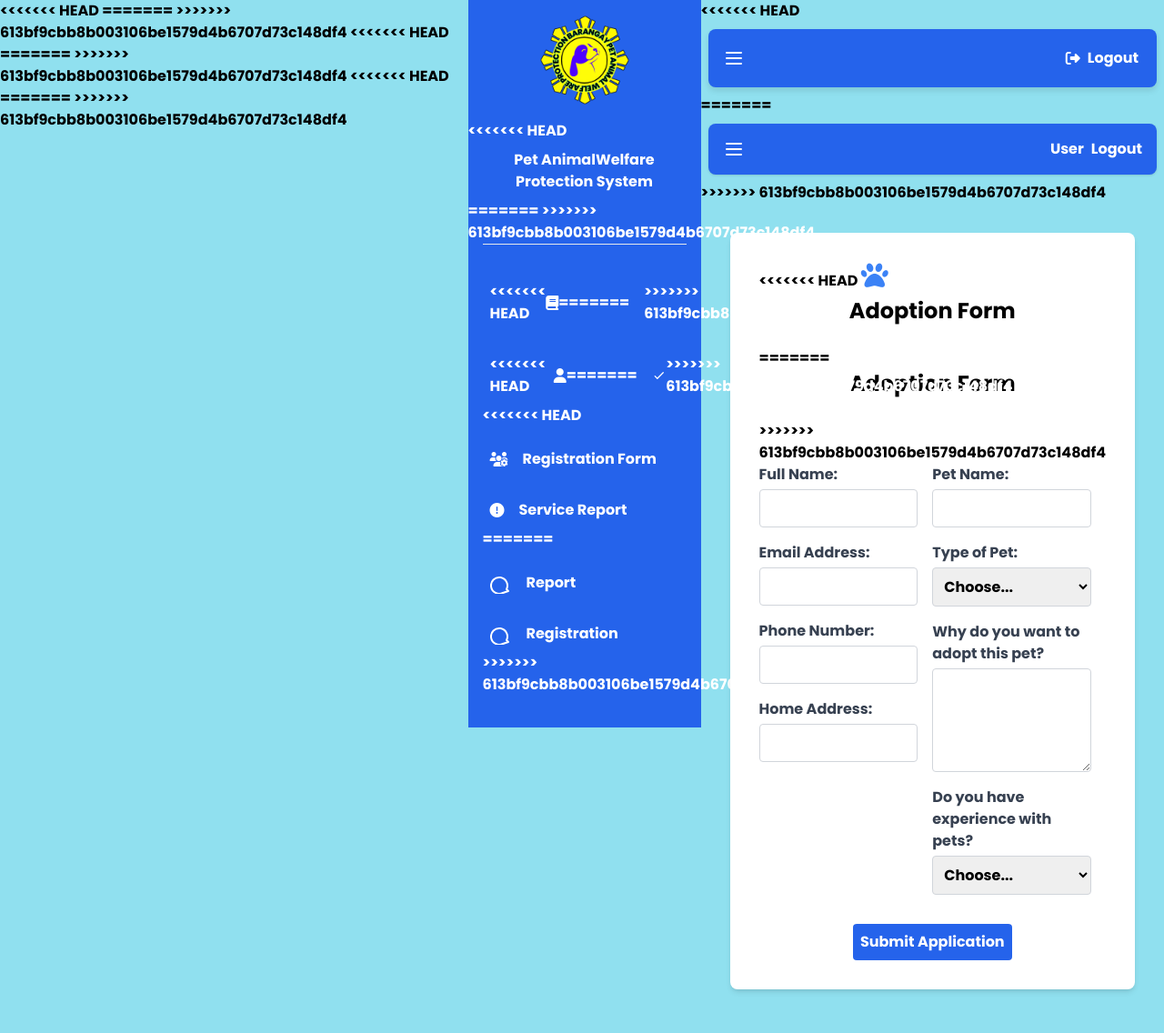
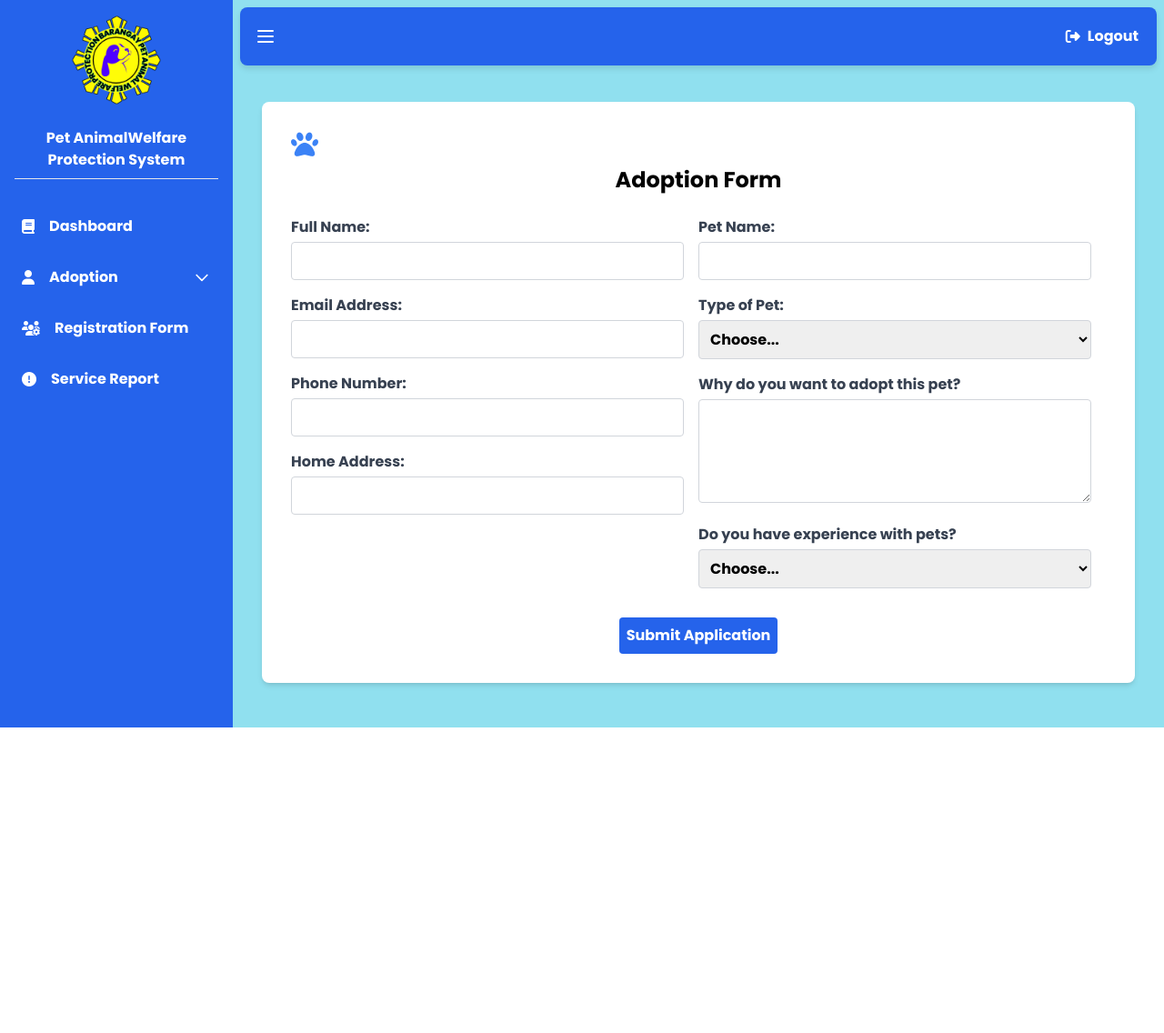
Before and after one commit to Wendhil/petlog, a PHP site: page /user/user_adoption.php in a window 1280 px wide. Shown: the whole page at 91% size. After the commit the page ends 800 px from the top, so only its background shows below. Run offline with PHP 8.4, Linux system fonts and the light colour scheme; a user stored in the database is signed in; some libraries are stand-ins or nearby versions.

Commit message:
fixing some error

```diff
--- a/user/disc/partials/navbar.php
+++ b/user/disc/partials/navbar.php
@@ -1,7 +1,4 @@
 
-
-
-<<<<<<< HEAD
 <!-- Font and Icon CSS Links -->
 <link href="https://fonts.googleapis.com/css2?family=Poppins:wght@100;400;500;700&display=swap" rel="stylesheet">
 <link rel="stylesheet" href="https://cdnjs.cloudflare.com/ajax/libs/font-awesome/6.6.0/css/all.min.css" integrity="sha512-Kc323vGBEqzTmouAECnVceyQqyqdsSiqLQISBL29aUW4U/M7pSPA/gEUZQqv1cwx4OnYxTxve5UMg5GT6L4JJg==" crossorigin="anonymous" referrerpolicy="no-referrer" />
@@ -95,16 +92,3 @@
     // Attach the closeModal function to the Cancel button
     document.getElementById('cancelBtn').onclick = closeModal;
 </script>
-=======
-<header class="bg-blue-600 shadow p-4 m-2 flex items-center justify-between rounded-lg">
-      <button id="sidebarToggle" class="text-white focus:outline-none ">
-        <svg xmlns="http://www.w3.org/2000/svg" class="h-6 w-6" fill="none" viewBox="0 0 24 24" stroke="currentColor">
-          <path stroke-linecap="round" stroke-linejoin="round" stroke-width="2" d="M4 6h16M4 12h16M4 18h16" />
-        </svg>
-      </button>
-      <div class="flex gap-2 text-white">
-        <h2>User</h2>
-        <a href="../logout.php">Logout</a>
-      </div>
-    </header>
->>>>>>> 613bf9cbb8b003106be1579d4b6707d73c148df4
--- a/user/disc/partials/sidebar.php
+++ b/user/disc/partials/sidebar.php
@@ -1,4 +1,3 @@
-<<<<<<< HEAD
 <link rel="stylesheet" href="https://cdnjs.cloudflare.com/ajax/libs/font-awesome/6.6.0/css/all.min.css" integrity="sha512-Kc323vGBEqzTmouAECnVceyQqyqdsSiqLQISBL29aUW4U/M7pSPA/gEUZQqv1cwx4OnYxTxve5UMg5GT6L4JJg==" crossorigin="anonymous" referrerpolicy="no-referrer" />
 <link href="https://fonts.googleapis.com/css2?family=Poppins:wght@100;200;300;400;500;600;700;800;900&display=swap" rel="stylesheet">
 
@@ -8,8 +7,6 @@
 }
   </style>
 
-=======
->>>>>>> 613bf9cbb8b003106be1579d4b6707d73c148df4
 <div id="sidebar" class="bg-blue-600 text-white w-64 transition-width duration-300 min-h-screen flex flex-col sidebar-expanded">
     <div class="flex justify-center ">
       <div class="flex justify-center p-4 ">
@@ -21,38 +18,23 @@
         </svg>
       </button>
     </div>
-<<<<<<< HEAD
     <a href="user_dashboard.php" data-content="dashboard" class="text-center font-bold space-x-4 p-2 ">
         <span class="sidebar-text">Pet AnimalWelfare Protection System</span>
       </a>
-=======
->>>>>>> 613bf9cbb8b003106be1579d4b6707d73c148df4
     <hr class="mx-4">
     <!-- Sidebar Links -->
     <nav class="flex-1 flex flex-col space-y-4 mt-4 p-4">
 
       <a href="user_dashboard.php" data-content="dashboard" class="flex items-center space-x-4 p-2 hover:bg-blue-700 rounded">
-<<<<<<< HEAD
 
       <i class="fa-solid fa-book"></i>
-=======
-        <svg xmlns="http://www.w3.org/2000/svg" class="h-6 w-6" fill="none" viewBox="0 0 24 24" stroke="currentColor">
-          <path stroke-linecap="round" stroke-linejoin="round" stroke-width="2" d="M3 12l2-2m0 0l7-7 7 7M13 5v6m-6 6v-3a9 9 0 009-9" />
-        </svg>
->>>>>>> 613bf9cbb8b003106be1579d4b6707d73c148df4
         <span class="sidebar-text">Dashboard</span>
       </a>
 
       <div class="relative">
         <button onclick="toggleDropdown('adoptionDropdownContent', 'adoptionArrowIcon')" class="flex items-center justify-between p-2 w-full text-left hover:bg-blue-700 rounded transition duration-300">
           <div class="flex items-center space-x-4">
-<<<<<<< HEAD
           <i class="fa-solid fa-user"></i>
-=======
-            <svg xmlns="http://www.w3.org/2000/svg" class="h-6 w-6" fill="none" viewBox="0 0 24 24" stroke="currentColor">
-              <path stroke-linecap="round" stroke-linejoin="round" stroke-width="2" d="M5 13l4 4L19 7" />
-            </svg>
->>>>>>> 613bf9cbb8b003106be1579d4b6707d73c148df4
             <span class="sidebar-text">Adoption</span>
           </div>
           <svg id="adoptionArrowIcon" class="sidebar-text h-5 w-5 transform transition-transform duration-300" fill="none" viewBox="0 0 24 24" stroke="currentColor">
@@ -60,18 +42,12 @@
           </svg>
         </button>
         <div id="adoptionDropdownContent" class="ml-10 text-gray-200 hidden">
-<<<<<<< HEAD
        <a href="user_petview.php" data-content="adoptionView" class="sidebar-text block p-2 hover:bg-blue-700 rounded content-link">Our animals</a></span>
        <a href="user_adoption.php" data-content="adoptionForm" class="sidebar-text block p-2 hover:bg-blue-700 rounded content-link">Adoption Form</a></span>
-=======
-          <a href="user_petview.php" data-content="adoptionView" class="sidebar-text block p-2 hover:bg-blue-700 rounded content-link">Our animals</a>
-          <a href="user_adoption.php" data-content="adoptionForm" class="sidebar-text block p-2 hover:bg-blue-700 rounded content-link">Adoption Form</a>
->>>>>>> 613bf9cbb8b003106be1579d4b6707d73c148df4
           <a href=""></a>
         </div>
       </div>
 
-<<<<<<< HEAD
       <a href="user_register.php" class="flex items-center space-x-4 p-2 hover:bg-blue-700 rounded content-link">
       <i class="fa-solid fa-users-gear"></i>
         <span class="sidebar-text">Registration Form</span>
@@ -83,21 +59,5 @@
       </a>
 
 
-=======
-
-      <a href="user_report.php" data-content="registration" class="flex items-center space-x-4 p-2 hover:bg-blue-700 rounded content-link">
-        <svg xmlns="http://www.w3.org/2000/svg" class="h-6 w-6" fill="none" viewBox="0 0 24 24" stroke="currentColor">
-          <path stroke-linecap="round" stroke-linejoin="round" stroke-width="2" d="M20 21l-2-2a9 9 0 10-3.965 3.965L20 21z" />
-        </svg>
-        <span class="sidebar-text">Report</span>
-      </a>
-
-      <a href="user_register.php" class="flex items-center space-x-4 p-2 hover:bg-blue-700 rounded content-link">
-        <svg xmlns="http://www.w3.org/2000/svg" class="h-6 w-6" fill="none" viewBox="0 0 24 24" stroke="currentColor">
-          <path stroke-linecap="round" stroke-linejoin="round" stroke-width="2" d="M20 21l-2-2a9 9 0 10-3.965 3.965L20 21z" />
-        </svg>
-        <span class="sidebar-text">Registration</span>
-      </a>
->>>>>>> 613bf9cbb8b003106be1579d4b6707d73c148df4
     </nav>
   </div>
--- a/user/user_adoption.php
+++ b/user/user_adoption.php
@@ -87,10 +87,6 @@ if ($_SERVER['REQUEST_METHOD'] == 'POST') {
 ?>
 
 
-<<<<<<< HEAD
-
-=======
->>>>>>> 613bf9cbb8b003106be1579d4b6707d73c148df4
 <!DOCTYPE html>
 <html lang="en">
 <head>
@@ -104,7 +100,6 @@ if ($_SERVER['REQUEST_METHOD'] == 'POST') {
 <link href="https://fonts.googleapis.com/css2?family=Poppins:ital,wght@0,100;0,200;0,300;0,400;0,500;0,600;0,700;0,800;0,900;1,100;1,200;1,300;1,400;1,500;1,600;1,700;1,800;1,900&display=swap" rel="stylesheet">
   <link rel="stylesheet" href="css/style.css">
 </head>
-<<<<<<< HEAD
 <style>
    body {
             font-family: 'Poppins', sans-serif;
@@ -113,9 +108,6 @@ if ($_SERVER['REQUEST_METHOD'] == 'POST') {
         }
 </style>
 <body class="flex bg-[#90e0ef]">
-=======
-<body class="flex">
->>>>>>> 613bf9cbb8b003106be1579d4b6707d73c148df4
 
   <!-- Sidebar -->
   <?php include ('disc/partials/sidebar.php'); ?>
@@ -128,11 +120,7 @@ if ($_SERVER['REQUEST_METHOD'] == 'POST') {
     <!-- Main Content Area -->
     <main id="mainContent" class="p-8">
       <form action="" method="POST" class="bg-white p-8 rounded-lg shadow-md w-full">
-<<<<<<< HEAD
       <i class="fas fa-paw text-3xl text-blue-500 mb-2"></i> <h2 class="text-2xl font-bold mb-6 text-center">Adoption Form</h2>
-=======
-        <h2 class="text-2xl font-bold mb-6 text-center">Adoption Form</h2>
->>>>>>> 613bf9cbb8b003106be1579d4b6707d73c148df4
         <div class="grid grid-cols-2">
           <div class="">
             <div class="mb-4 mr-4">
--- a/user/user_dashboard.php
+++ b/user/user_dashboard.php
@@ -18,7 +18,6 @@ checkAccess('user');
 <link href="https://fonts.googleapis.com/css2?family=Poppins:ital,wght@0,100;0,200;0,300;0,400;0,500;0,600;0,700;0,800;0,900;1,100;1,200;1,300;1,400;1,500;1,600;1,700;1,800;1,900&display=swap" rel="stylesheet">
   <link rel="stylesheet" href="disc/css/style.css">
 </head>
-<<<<<<< HEAD
 <style>
   body {
             font-family: 'Poppins', sans-serif;
@@ -28,9 +27,6 @@ checkAccess('user');
 </style>
 
 <body class="flex bg-[#90e0ef] ">
-=======
-<body class="flex bg-gray-100 ">
->>>>>>> 613bf9cbb8b003106be1579d4b6707d73c148df4
 
   <!-- Sidebar -->
 <?php include('disc/partials/sidebar.php');?>
--- a/user/user_petview.php
+++ b/user/user_petview.php
@@ -16,7 +16,6 @@ checkAccess('user');
 <link href="https://fonts.googleapis.com/css2?family=Poppins:ital,wght@0,100;0,200;0,300;0,400;0,500;0,600;0,700;0,800;0,900;1,100;1,200;1,300;1,400;1,500;1,600;1,700;1,800;1,900&display=swap" rel="stylesheet">
   <link rel="stylesheet" href="disc/css/style.css">
 </head>
-<<<<<<< HEAD
 <style>
    body {
             font-family: 'Poppins', sans-serif;
@@ -25,9 +24,6 @@ checkAccess('user');
         }
 </style>
 <body class="flex bg-[#90e0ef]">
-=======
-<body class="flex bg-gray-300">
->>>>>>> 613bf9cbb8b003106be1579d4b6707d73c148df4
 
   <!-- Sidebar -->
 <?php
```
Also changed, not shown: user/user_register.php (+0 -8 lines).
